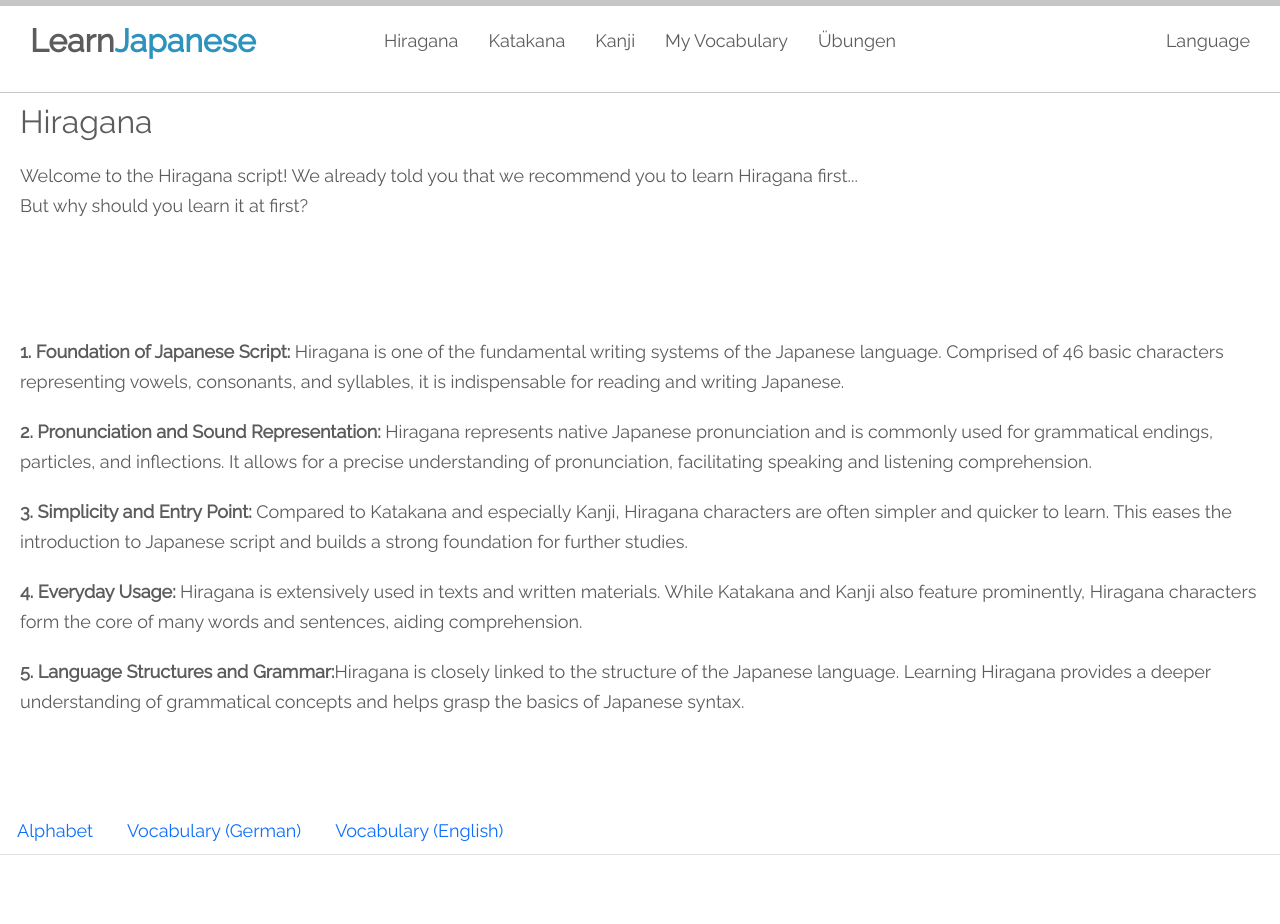
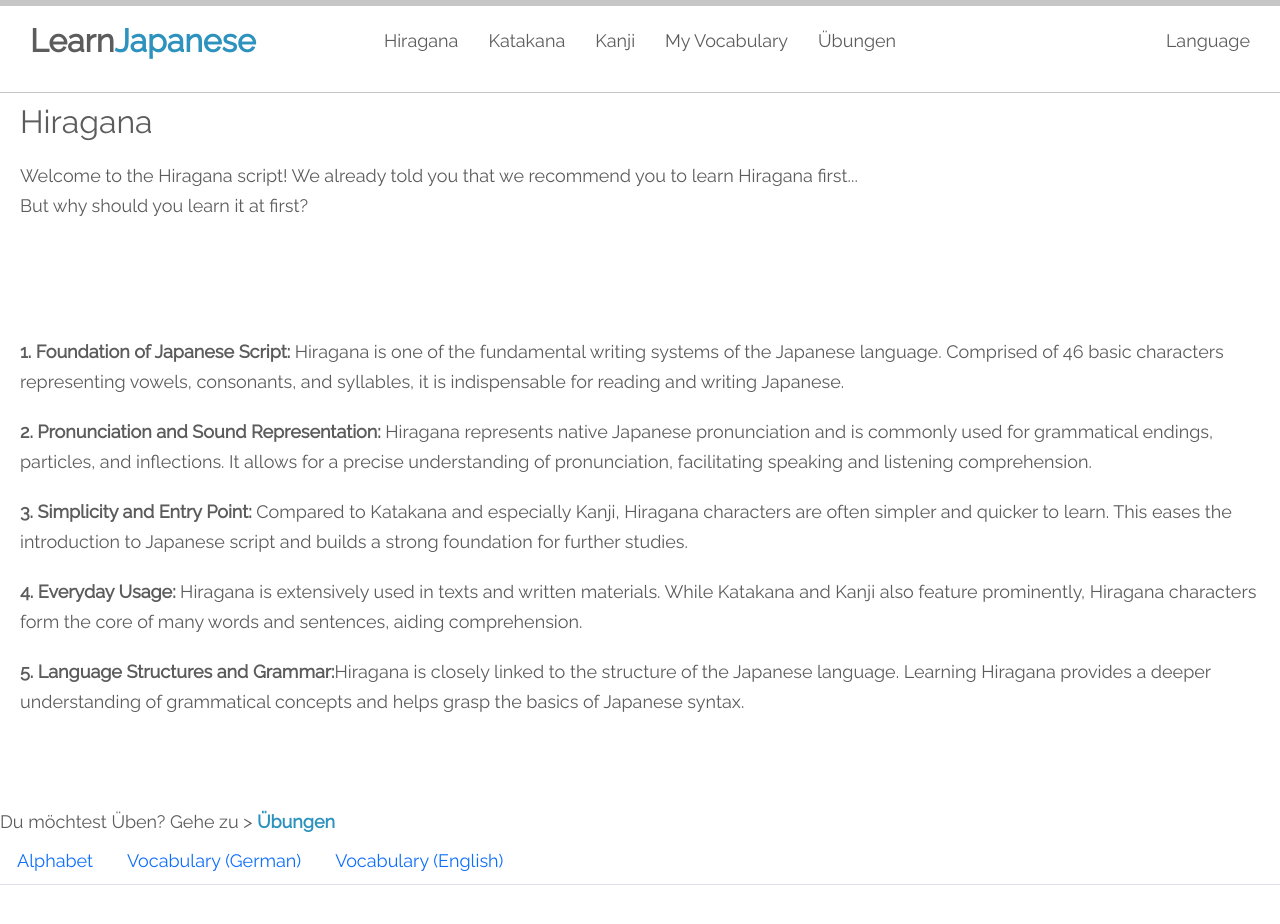
Before and after one commit to kutaykurt/learnjapanese, a React (Create React App) app: page /hiragana in a window 1280 px wide. Shown: the top 924 px of the page. Built offline with nearby package versions, Linux system fonts and the light colour scheme.

Commit message:
Ergebnisanzeige bei der Übungsseite hinzugefügt

```diff
--- a/src/pages/Homepage/Hiragana/Hiragana.jsx
+++ b/src/pages/Homepage/Hiragana/Hiragana.jsx
@@ -1,6 +1,6 @@
 import React, { useLayoutEffect, useState } from 'react';
 import './hiragana.scss';
-import { useLocation } from 'react-router-dom';
+import { Link, useLocation } from 'react-router-dom';
 
 // Bootstrap imports
 import Tab from 'react-bootstrap/Tab';
@@ -8,6 +8,7 @@ import Tabs from 'react-bootstrap/Tabs';
 import Alphabet from './Alphabet/Alphabet';
 import GermanVocabulary from './GermanVocabulary/GermanVocabulary';
 import EnglishVocabulary from './EnglishVocabulary/EnglishVocabulary';
+import Uebungen from '../Uebungen/UebungenAlphabet';
 
 const Hiragana = () => {
   const [key, setKey] = useState('home');
@@ -74,6 +75,13 @@ const Hiragana = () => {
         </ol>
       </div>
 
+      <div>
+        <h3></h3>
+        Du möchtest Üben? Gehe zu {'>'} <Link to="/uebungen" className="link jc-center">
+          Übungen
+        </Link>
+      </div>
+
       <div className="vocabulary-container">
         <Tabs
           id="uncontrolled-tab-example"
--- a/src/pages/Homepage/Hiragana/hiragana.scss
+++ b/src/pages/Homepage/Hiragana/hiragana.scss
@@ -11,6 +11,17 @@
   .beginning-text {
     padding: 10px 20px;
   }
+
+  .link {
+    text-decoration: none;
+    font-weight: bold;
+    color: $main-blue;
+
+    &:hover {
+      color: $main-grey;
+    }
+  }
+
 }
 
 .hiragana-reasons-list {
--- a/src/pages/Homepage/Uebungen/UebungenAlphabet.jsx
+++ b/src/pages/Homepage/Uebungen/UebungenAlphabet.jsx
@@ -37,13 +37,14 @@ const Uebungen = () => {
     const value = event.target.value;
     setUserAnswers({
       ...userAnswers,
-      [character]: value.toUpperCase(),
+      [character]: value,
     });
   };
 
   const checkAnswers = (character) => {
     const resultsArray = japaneseAlphabet.alphabet.map(item => {
-      const isCorrect = userAnswers[item.character] === germanTranslations[item.character]
+      const userAnswer = userAnswers[item.character];
+      const isCorrect = userAnswer.toUpperCase() === germanTranslations[item.character].toUpperCase();
       return {
         character: item.character,
         isCorrect,
```
